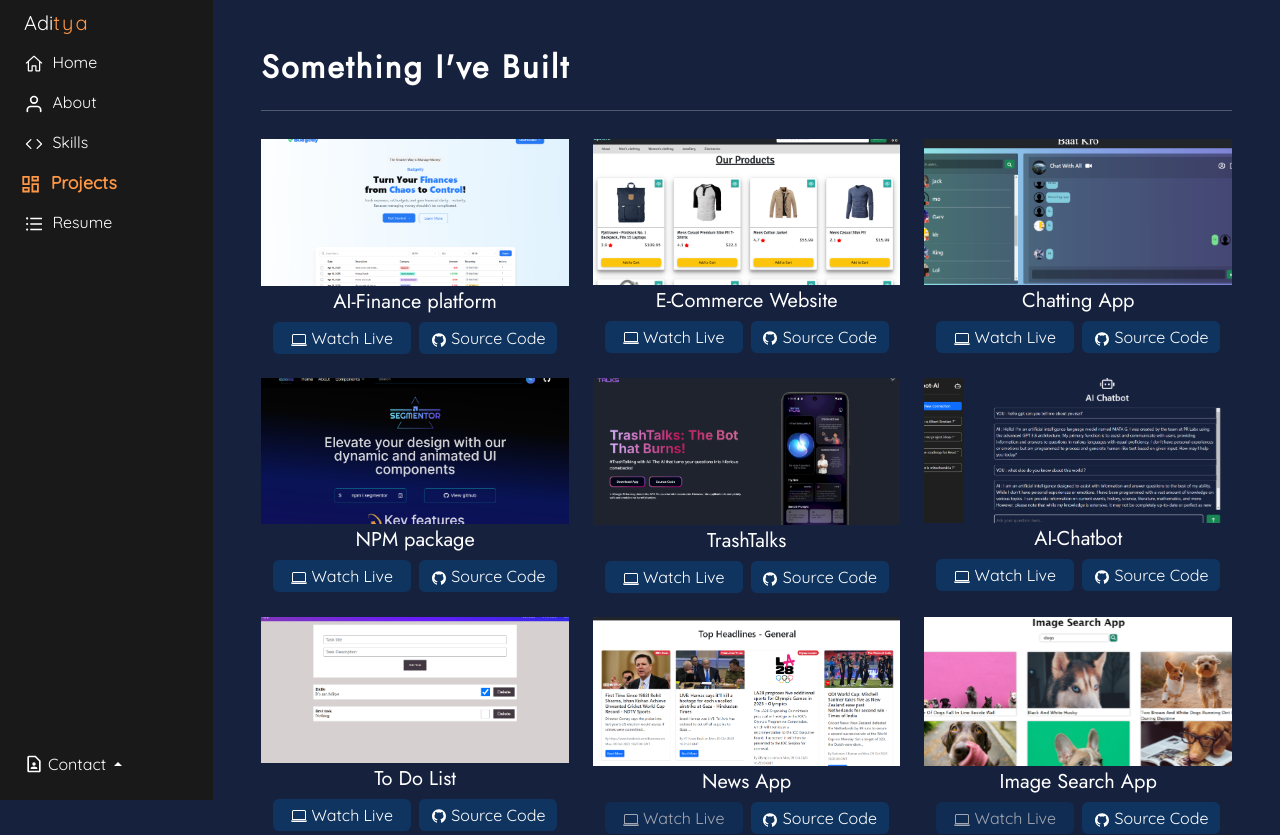
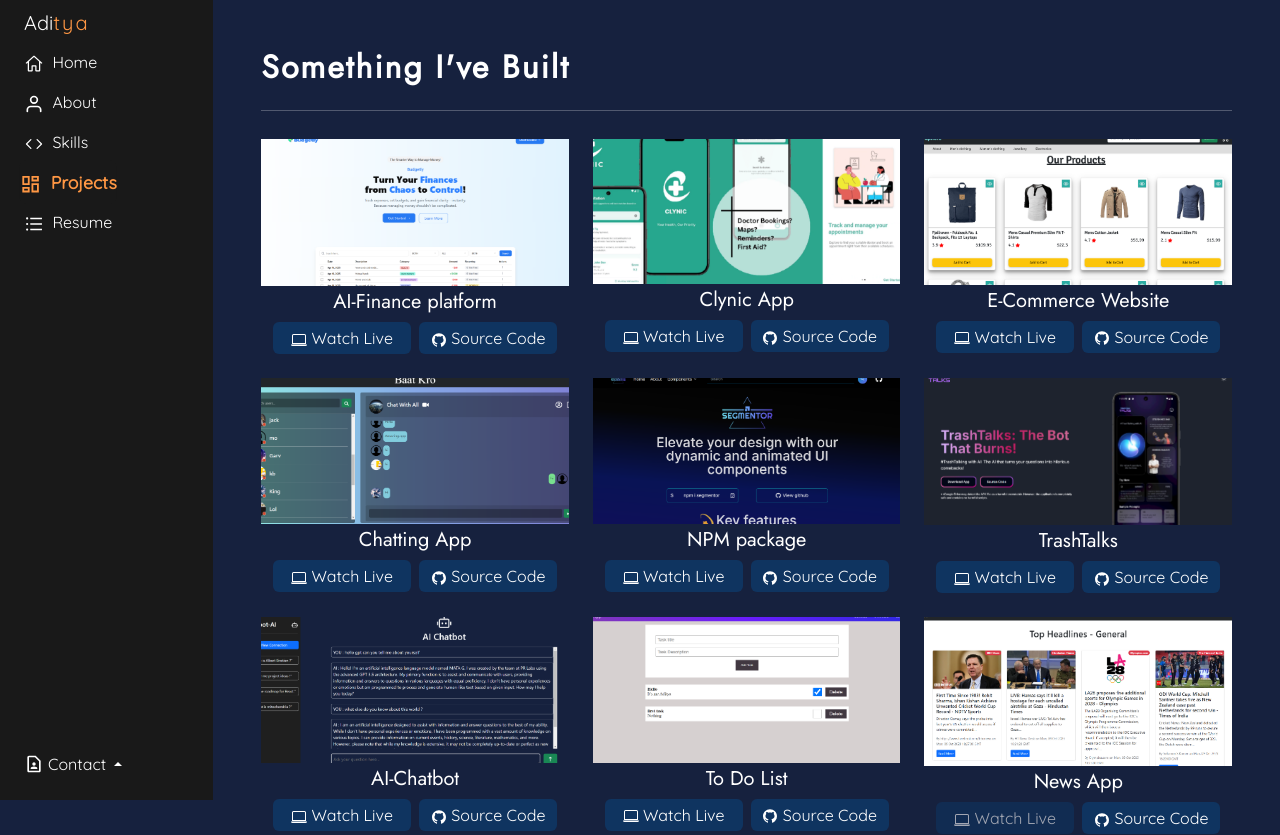
Before and after one commit to aditya7483thakur/Portfolio2, a React (Vite) app: page /projects in a window 1280 px wide. Shown: the top 835 px of the page. Built offline with nearby package versions, Linux system fonts and the light colour scheme.

Commit message:
new project added

```diff
--- a/src/components/Projects.jsx
+++ b/src/components/Projects.jsx
@@ -13,6 +13,14 @@ const Projects = () => {
       sourceCode: "https://github.com/aditya7483thakur/Portfolio2",
       LiveDemo: "https://budgetly-sandy.vercel.app/",
       img1: "projects-img/budgetly.png",
+      isLiveDemoDisabled: false,
+    },
+    {
+      name: "Clynic App",
+      sourceCode: "https://github.com/aditya7483thakur/veersa-hackathon",
+      LiveDemo:
+        "https://drive.google.com/file/d/1NWNnNw4ISclwcjmV1gOxrbfWcS57GY5X/view?usp=drivesdk",
+      img1: "projects-img/clynic.png",
       isLiveDemoDisabled: false,
     },
     {
```
Also changed, not shown: public/projects-img/clynic.png (added).
